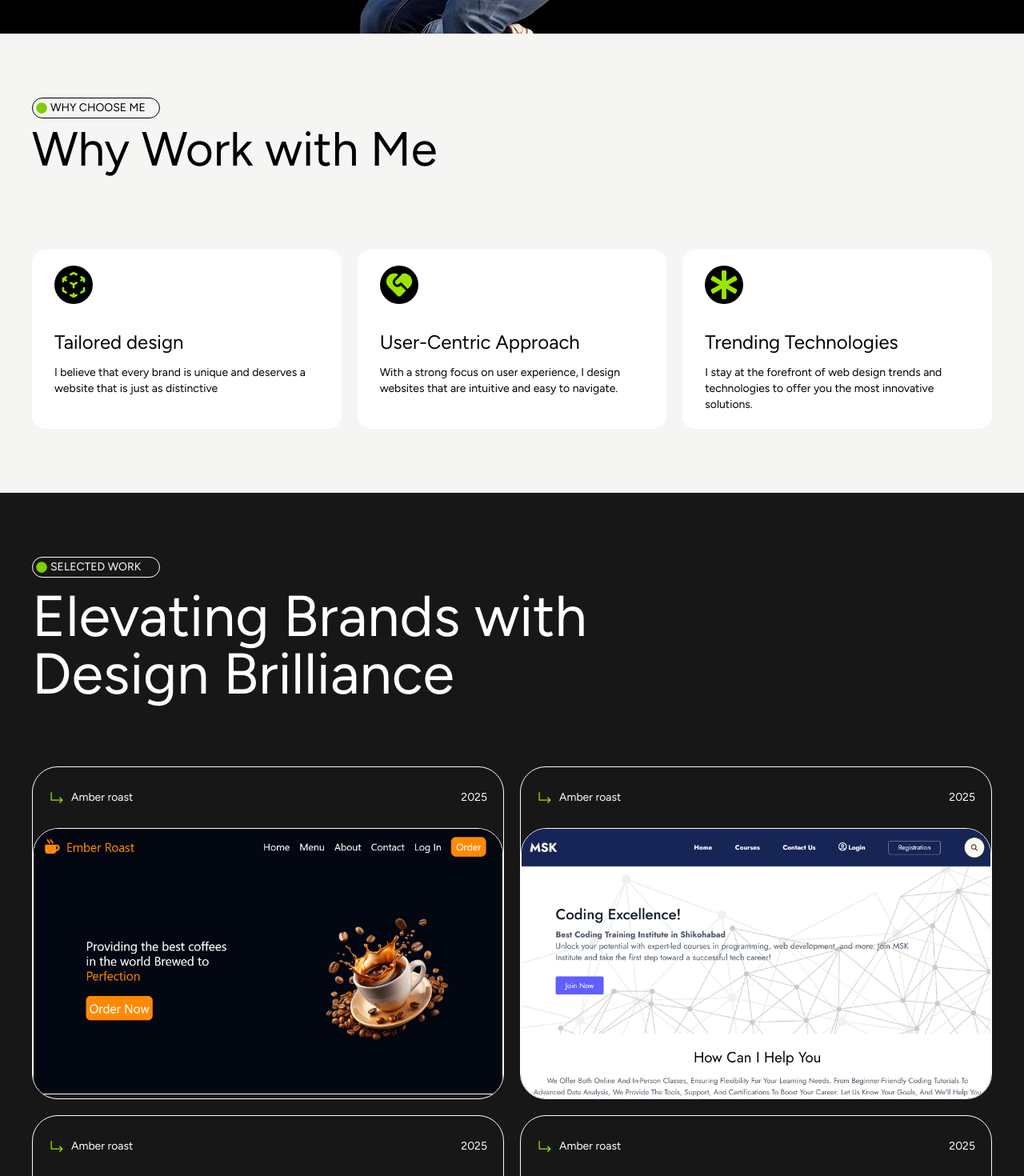
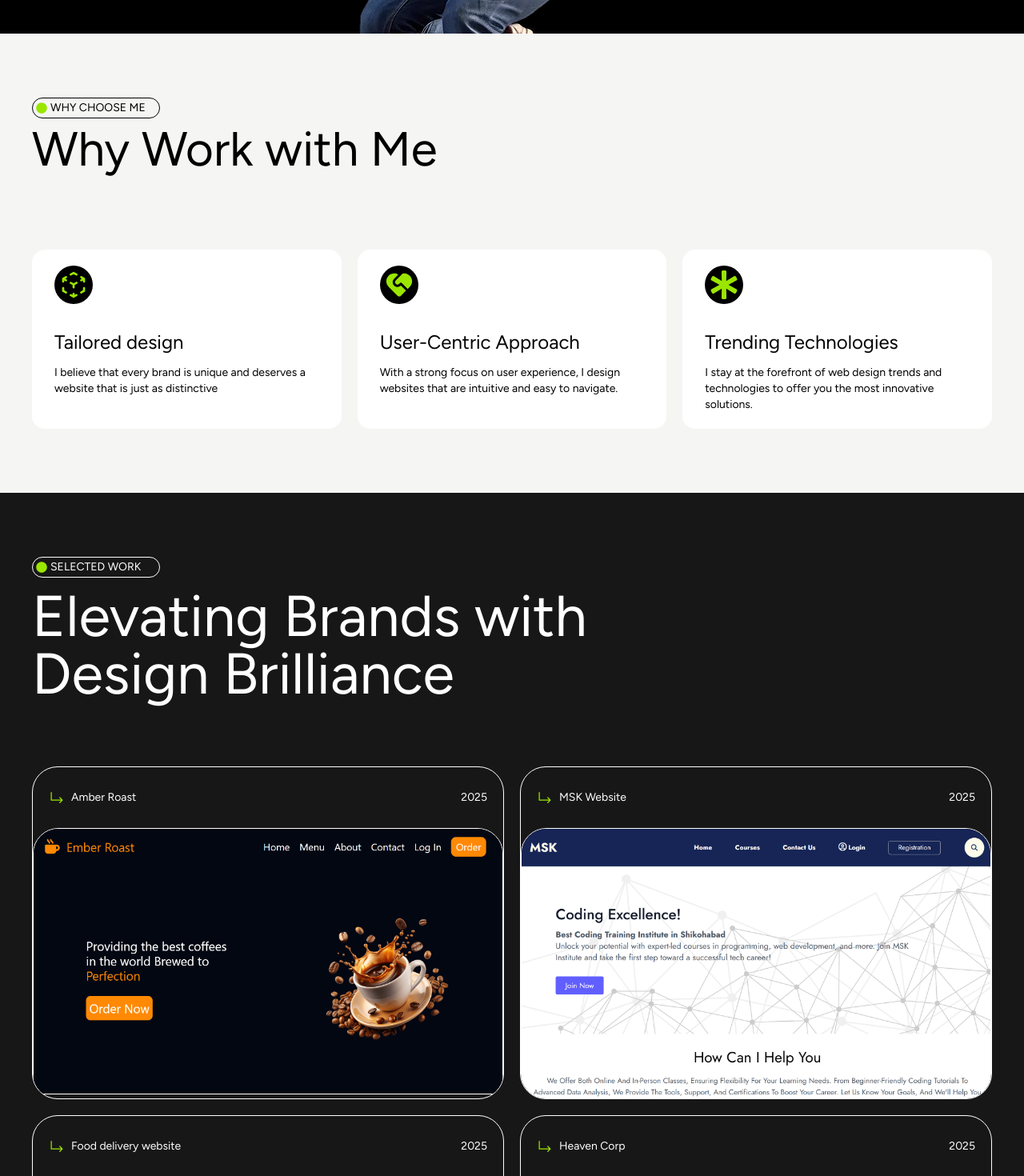
Before and after one commit to paritoshAuminus/web-dev-projects, a React (Vite) app in the folder 10-personal-portfolio/personalPortfolio/: page / in a window 1280 px wide. Shown: the part 720-2190 px from the top of the page at 80% size. Built offline with nearby package versions, Linux system fonts and the light colour scheme.

Commit message:
Adding my projects section into personal portfolio

```diff
--- a/10-personal-portfolio/personalPortfolio/src/components/Footer.jsx
+++ b/10-personal-portfolio/personalPortfolio/src/components/Footer.jsx
@@ -8,7 +8,7 @@ const Footer = () => {
     <>
       <footer className='h-300px md:h-[500px] flex flex-col pt-8 justify-center text-white items-center bg-zinc-900 font-semibold'>
         <div className='container h-full w-full p-5 md:p-0 bg-black flex flex-col gap-4 justify-center items-center'>
-          <span className='px-1 py-0.5 text-sm border-1 border-white uppercase rounded-full flex gap-1 items-center'><FaCircle className='text-lime-500' />Have a project in mind?</span>
+          <span className='px-1 py-0.5 text-sm border-1 border-white uppercase rounded-full flex gap-1 items-center'><FaCircle className='text-lime-400' />Have a project in mind?</span>
           <span className='text-5xl md:text-7xl text-wrap text-center'>Let's turn your ideas<br />into reality</span>
           <span className='text-xl flex flex-col gap-1'><a href="mailto:paritoshverma2038@gmail.com" className='flex items-center gap-1'><HiArrowTurnDownRight />paritoshverma2038@gmail.com</a><hr className='border-1 text-gray-500' /></span>
         </div>
--- /dev/null
+++ b/10-personal-portfolio/personalPortfolio/src/mywork.js
@@ -0,0 +1,25 @@
+import project1 from '../src/assets/projects/project1.png'
+import project2 from '../src/assets/projects/project2.png'
+import project3 from '../src/assets/projects/project3.png'
+import project4 from '../src/assets/projects/project4.png'
+
+const workArray = [
+    {
+        title: 'Amber Roast',
+        image: project1
+    },
+    {
+        title: 'MSK Website',
+        image: project2
+    },
+    {
+        title: 'Food delivery website',
+        image: project3
+    },
+    {
+        title: 'Heaven Corp',
+        image: project4
+    }
+]
+
+export default workArray;
--- a/10-personal-portfolio/personalPortfolio/src/pages/Home.jsx
+++ b/10-personal-portfolio/personalPortfolio/src/pages/Home.jsx
@@ -8,10 +8,7 @@ import Card from '../components/Card'
 import { HiMiniCubeTransparent } from 'react-icons/hi2'
 import { RiServiceFill } from 'react-icons/ri'
 import MyWorkCard from '../components/MyWorkCard'
-import project1 from '../assets/projects/project1.png'
-import project2 from '../assets/projects/project2.png'
-import project3 from '../assets/projects/project3.png'
-import project4 from '../assets/projects/project4.png'
+import workArray from '../mywork'
 
 
 const Home = () => {
@@ -19,7 +16,7 @@ const Home = () => {
         <>
             <section className='relative bg-black flex flex-col p-5 md:p-7 gap-3 md:gap-7 justify-center items-center text-white overflow-hidden'>
                 <div className='flex flex-col gap-3 items-center mb-32'>
-                    <span className='text-sm px-1 py-0.5 border-1 border-white uppercase italic rounded-full flex gap-1 items-center'><FaCircle className='text-lime-500' />Available for work</span>
+                    <span className='text-sm px-1 py-0.5 border-1 border-white uppercase italic rounded-full flex gap-1 items-center'><FaCircle className='text-lime-400' />Available for work</span>
                     <span className='flex text-6xl md:text-9xl uppercase z-0 shadow-2xl'>Paritosh<BiCopyright /></span>
                 </div>
                 <div className='absolute top-28 z-10'>
@@ -27,13 +24,13 @@ const Home = () => {
                 </div>
                 <div className='w-full flex flex-col gap-8 md:gap-12 justify-center md:justify-start mb-32 z-10'>
                     <p className='text-sm text-left w-full md:w-1/4'>I blend artistry with cutting-edge technology to deliver websites that not only look stunning but also<br />drive results.</p>
-                    <Link className='py-3 text-sm flex justify-center items-center gap-1 text-black w-52 bg-lime-500 rounded-full'><HiArrowTurnDownRight />Schedule a consultation</Link>
+                    <Link className='py-3 text-sm flex justify-center items-center gap-1 text-black w-52 bg-lime-400 hover:bg-lime-300 rounded-full'><HiArrowTurnDownRight />Schedule a consultation</Link>
                 </div>
             </section>
             <section className='py-16 md:py-20 px-10 bg-stone-100'>
                 <div className='flex flex-col gap-16 md:gap-24'>
                     <div className='flex flex-col gap-2'>
-                        <span className='text-sm px-1 py-0.5 w-40 border-1 border-black uppercase rounded-full flex gap-1 items-center'><FaCircle className='text-lime-500' />Why choose me</span>
+                        <span className='text-sm px-1 py-0.5 w-40 border-1 border-black uppercase rounded-full flex gap-1 items-center'><FaCircle className='text-lime-400' />Why choose me</span>
                         <span className='text-4xl md:text-6xl'>Why Work with Me</span>
                     </div>
                     <div className='grid grid-cols-1 sm:grid-cols-3 gap-5'>
@@ -57,26 +54,31 @@ const Home = () => {
             </section>
             <section className='text-white bg-neutral-900 py-16 md:py-20 px-10 flex flex-col gap-10 md:gap-20'>
                 <div className='flex flex-col gap-3'>
-                    <span className='text-sm px-1 py-0.5 w-40 border-1 border-white uppercase rounded-full flex gap-1 items-center'><FaCircle className='text-lime-500' />Selected Work</span>
+                    <span className='text-sm px-1 py-0.5 w-40 border-1 border-white uppercase rounded-full flex gap-1 items-center'><FaCircle className='text-lime-400' />Selected Work</span>
                     <span className='text-3xl md:text-7xl'>Elevating Brands with<br />Design Brilliance</span>
                 </div>
                 <div className='grid grid-cols-1 md:grid-cols-2 gap-5'>
-                <MyWorkCard
-                    name='Amber roast'
-                    image={project1}
-                />
-                <MyWorkCard
-                    name='Amber roast'
-                    image={project2}
-                />
-                <MyWorkCard
-                    name='Amber roast'
-                    image={project3}
-                />
-                <MyWorkCard
-                    name='Amber roast'
-                    image={project4}
-                />
+                    {workArray.slice(0, 4).map((item) => {
+                        return (
+                            <MyWorkCard
+                                name={item.title}
+                                image={item.image}
+                            />
+                        )
+                    })}
+                </div>
+                <Link className='mx-auto py-3 text-sm flex justify-center items-center gap-1 text-black w-52 bg-lime-400 hover:bg-lime-300 rounded-full'><HiArrowTurnDownRight />Browse all work</Link>
+            </section>
+            <section className='bg-white py-16 md:py-20 px-10 flex flex-col md:flex-row'>
+                <div className='flex flex-col gap-10'>
+                    <div>
+                        <span className='text-sm px-1 py-0.5 mb-1.5 w-32 border-1 border-black uppercase rounded-full flex gap-1 items-center'><FaCircle className='text-lime-400' />My process</span>
+                        <span className='text-6xl md:w-7xl mb-12'>My creative workflow</span>
+                    </div>
+                    <Link className='py-3 text-sm flex justify-center items-center gap-1 text-black w-52 bg-lime-400 hover:bg-lime-300 rounded-full'><HiArrowTurnDownRight />Schedule a consultation</Link>
+                </div>
+                <div>
+
                 </div>
             </section>
         </>
```
